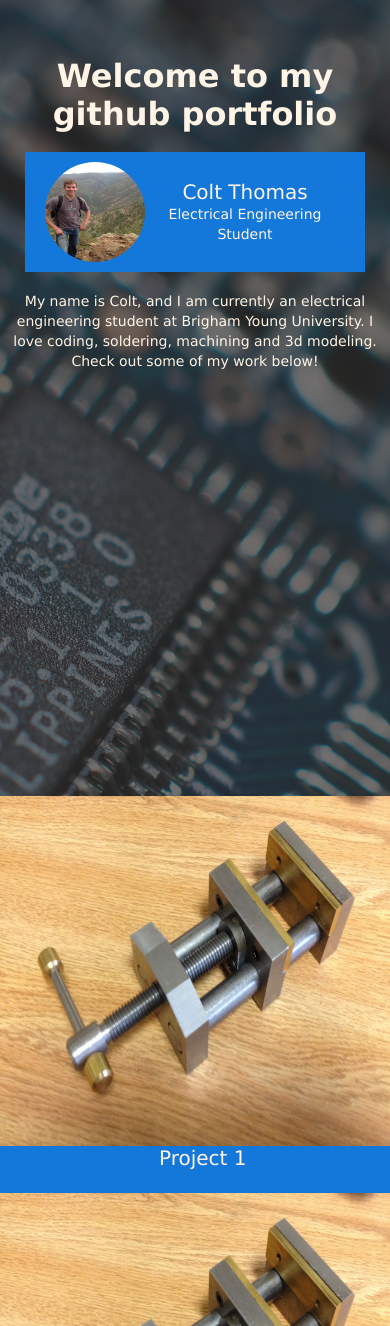
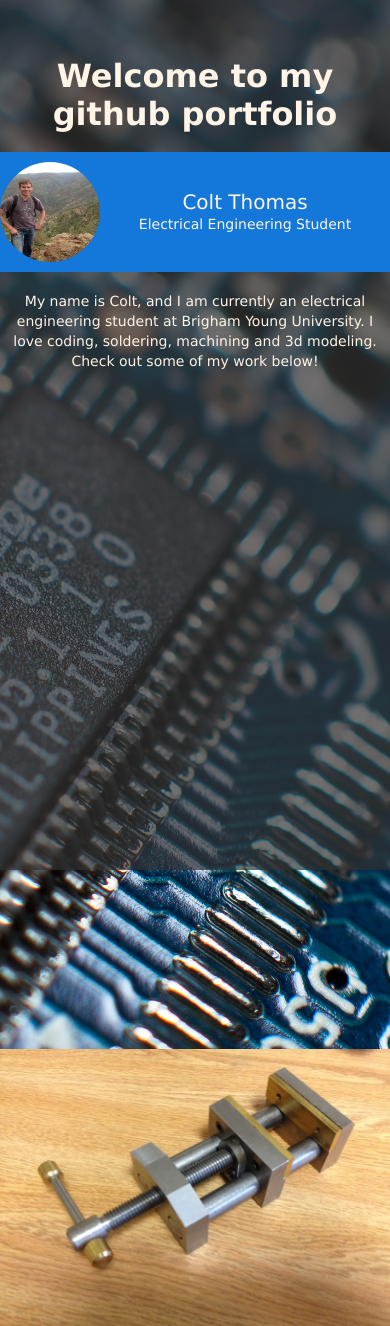
Before and after one commit to ColtThomas/coltthomas.github.io, a PHP site: page / in a window 390 px wide. Run offline with PHP 8.4, Linux system fonts and the light colour scheme.

Commit message:
fixing mobile responsiveness

```diff
--- a/style.css
+++ b/style.css
@@ -131,7 +131,6 @@
   .feature-box {
     width: 32%;
     height: 100%;
-    background-color: #fff;
     position: relative;
   }
 
@@ -167,9 +166,13 @@
   }
 
   @media only screen and  (min-width: 150px) and (max-width: 960px) {
-
+      .profileBox {
+          width: 100%;
+          padding: 0;
+      }
       .opacityCover {
           height: 70%;
+          position: absolute;
       }
 
       .responsiveBorder {
@@ -179,20 +182,26 @@
       .mainPage-box {
           width: 100%;
           padding-bottom: 5%;
-          margin-bottom: 300px;
           position: initial;
           margin-top: 0;
-          /*background-color: #333;*/
-          /*opacity: 0.7;*/
       }
 
       .featureContainer {
           width: 100%;
-          /*position: relative;*/
+          height: 45%;
       }
 
       .feature-box {
           position: initial;
           width: 100%;
+          float: none;
+          margin: 0;
+          position: static;
+          margin-top: 65%
+      }
+
+      .feature-box .title, .feature-box img{
+          position: static;
+          height: auto;
       }
   }
```
